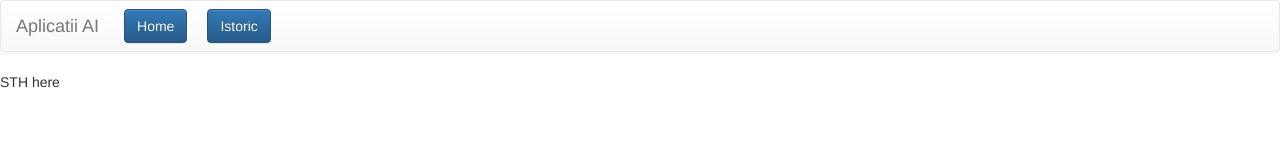
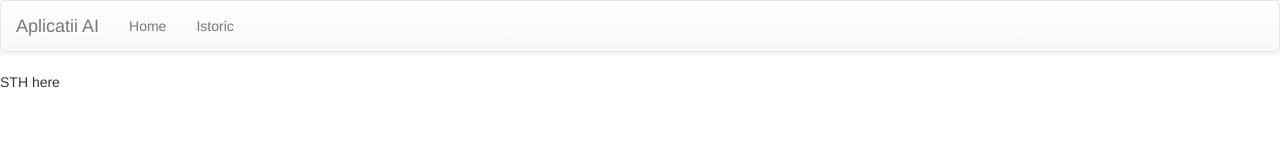
Before and after one commit to maryb14/Atestat, a plain HTML site: page index.html in a window 1280 px wide. Drawn offline with nearby package versions, Linux system fonts and the light colour scheme.

Commit message:
done links

```diff
--- a/index.html
+++ b/index.html
@@ -43,11 +43,9 @@
     <!-- Collect the nav links, forms, and other content for toggling -->
     <div class="collapse navbar-collapse" id="bs-example-navbar-collapse-1">
     	<ul class="nav navbar-nav">
-        <button class="btn navbar-btn butoane_nav btn-primary" ng-click = "goToHomePage();">Home</button>
+    		<li><a href="" ng-click = "goToHomePage();" >Home</a></li>
+    		<li><a href="" ng-click = "goToIstoricPage();" >Istoric</a></li>
       	</ul>
-      <ul class="nav navbar-nav">
-        <button class = "btn navbar-btn butoane_nav btn-primary" ng-click = "goToIstoricPage();">Istoric</button>
-      </ul>
     </div><!-- /.navbar-collapse -->
   </div><!-- /.container-fluid -->
 </nav>
```
